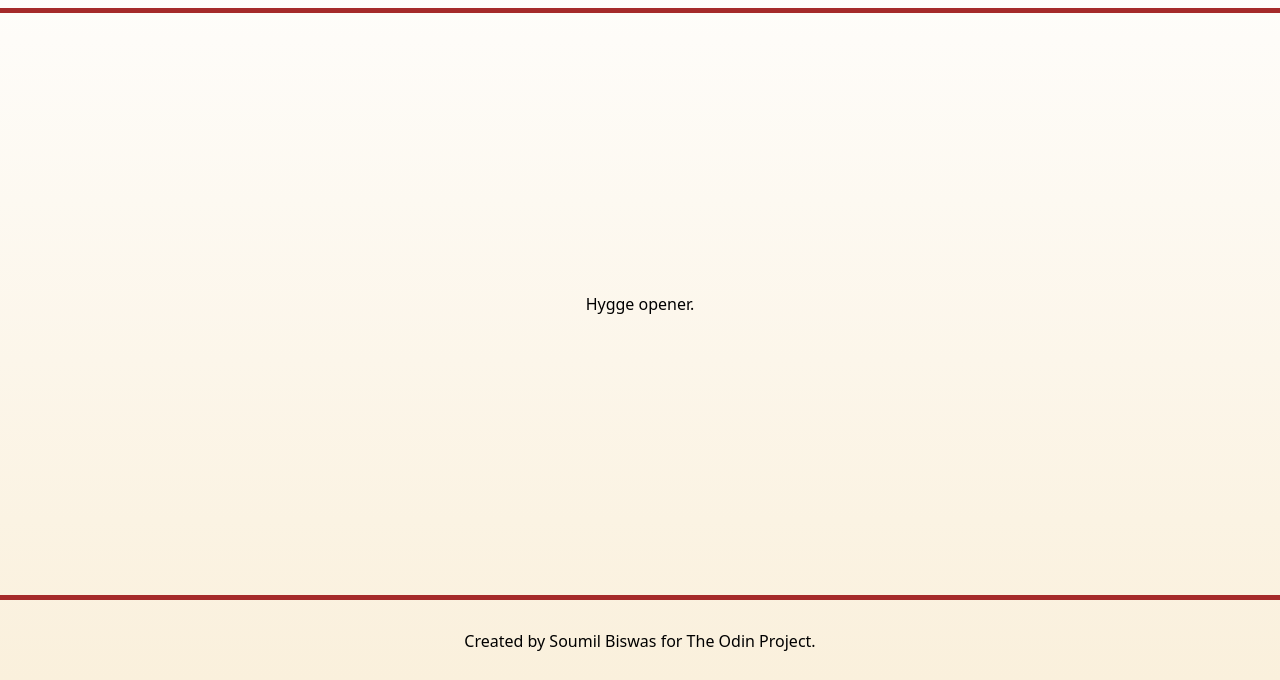
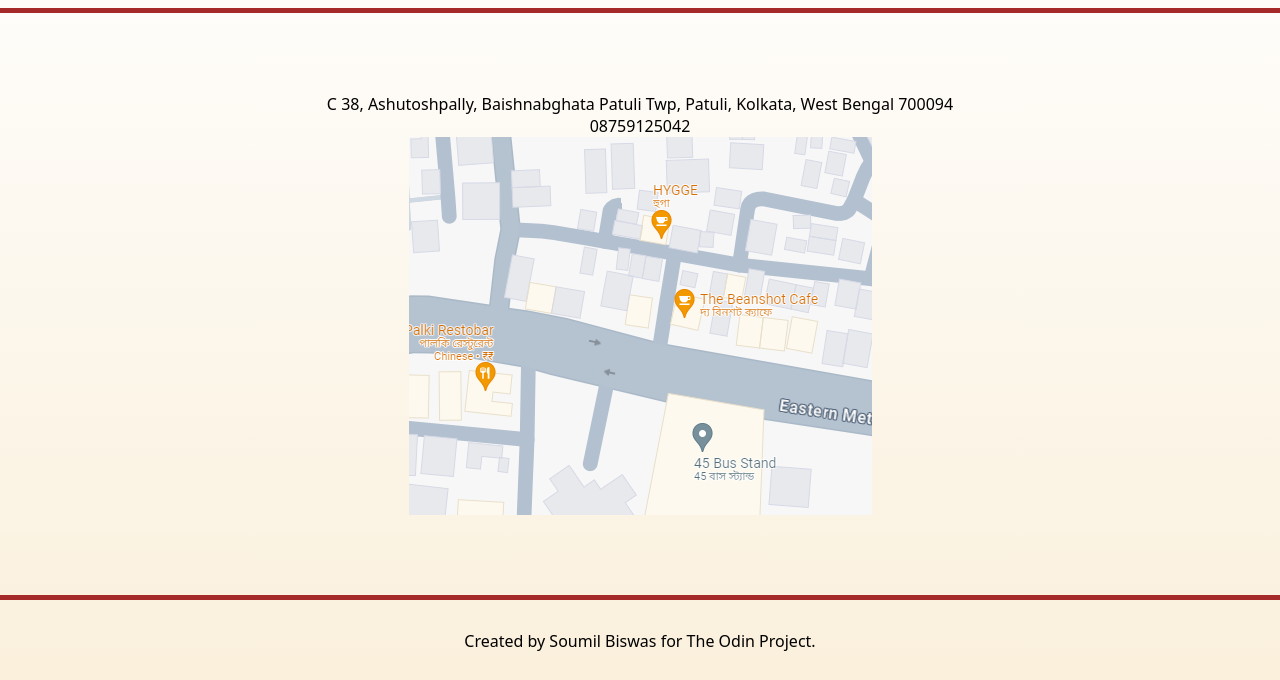
Before and after one commit to Soumil-Biswas-Web/Odin-Restaurant-Page, a website built with webpack: page src/temporary-design-file.html in a window 1280 px wide. Both pictures are taken after a click on the button "Find Us". Shown: the part 120-800 px from the top of the page. Built offline with nearby package versions, Linux system fonts and the light colour scheme.

Commit message:
Added find Us and Home text content

```diff
--- a/src/temporary-design-file.html
+++ b/src/temporary-design-file.html
@@ -18,7 +18,9 @@
         </header>
 
         <div class="main" id="home">
-            <p>Hygge opener.</p>
+            <h1>"hygge"</h1>
+            <p>/ˈh(j)uːɡə,ˈhʊɡə/</p>
+            <p>a quality of cosiness and comfortable conviviality that engenders a feeling of contentment or well-being (regarded as a defining characteristic of Danish culture).</p>
         </div>
 
         <div class="main" id="menu">
@@ -34,7 +36,11 @@
             </div>
         </div>
 
-        <div class="main" id="find_us"></div>
+        <div class="main" id="find_us">
+            <p>C 38, Ashutoshpally, Baishnabghata Patuli Twp, Patuli, Kolkata, West Bengal 700094</p>
+            <p>08759125042</p>
+            <img src="images/image.png" alt="Map_location">
+        </div>
 
         <footer>
             <p>Created by Soumil Biswas for The Odin Project.</p>
@@ -53,7 +59,6 @@
     pageArray.push(home);
     pageArray.push(menu);
     pageArray.push(findUs);
-    //pageArray.push(about);
 
     const hideButtons = (div_name) => {
         for (var page of pageArray){
@@ -73,7 +78,7 @@
     home_btn.addEventListener("click", () => hideButtons("home"));
     const menu_btn = document.querySelector("#menu_btn");
     menu_btn.addEventListener("click", () => hideButtons("menu"));
-    const findUs_btn = document.querySelector("#find_us");
+    const findUs_btn = document.querySelector("#find_us_btn");
     findUs_btn.addEventListener("click", () => hideButtons("find_us"));
 
     hideButtons("home")
```
Also changed, not shown: src/images/image.png (added).
